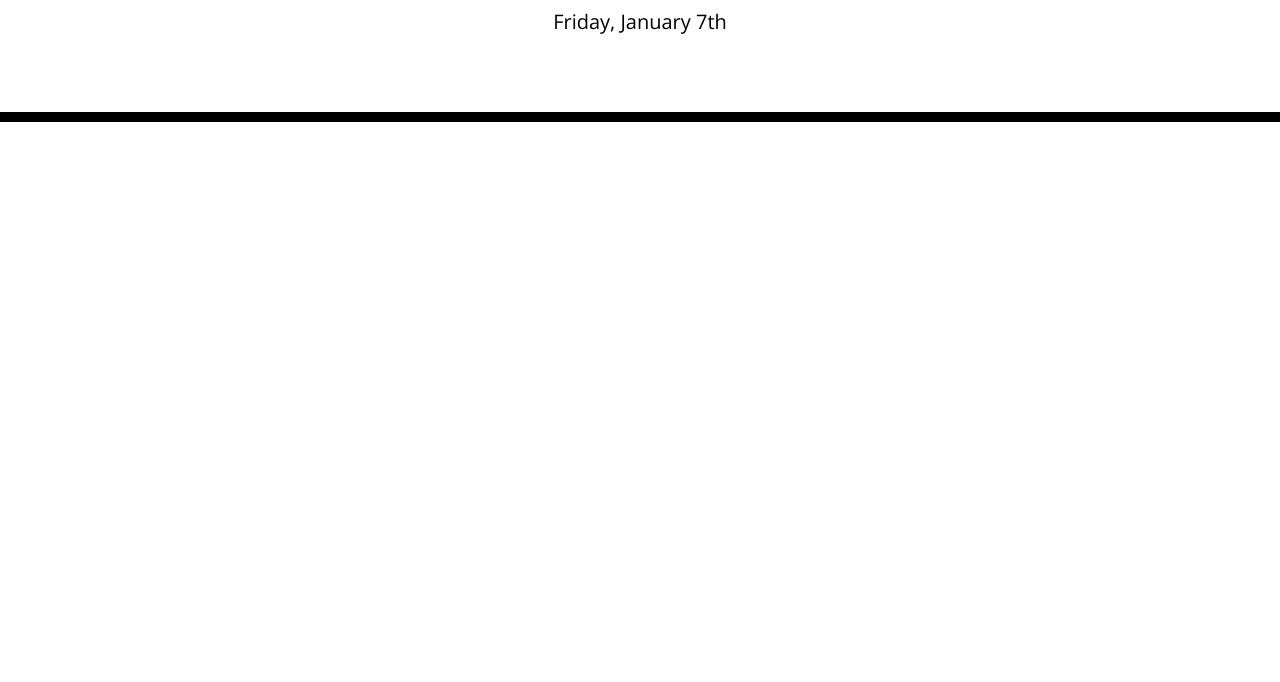
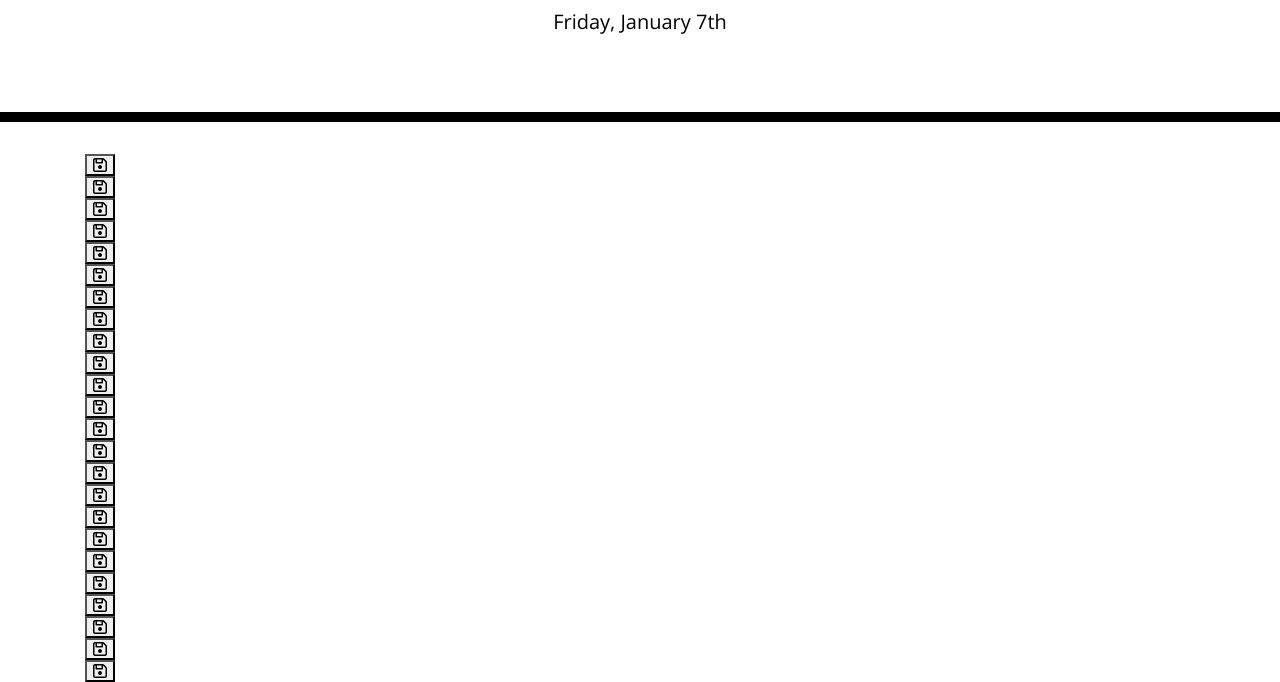
Before and after one commit to oliverlkelly/scheduler, a plain HTML site: page index.html in a window 1280 px wide. Shown: the part 182-864 px from the top of the page. Before the commit the page ends 800 px from the top, so only its background shows below. Drawn offline with nearby package versions, Linux system fonts and the light colour scheme.

Commit message:
adding fontawesome save button to each time block

```diff
--- a/assets/js/javascript.js
+++ b/assets/js/javascript.js
@@ -10,5 +10,7 @@ var fullDayHours =
 
 fullDayHours.forEach((i) => {
     var timetableBlock = $(`<form data-name="${i}"></form>`);
+    var saveButton = $(`<button class=saveButton><i class="far fa-save"></i></button>`);
+    timetableBlock.append(saveButton);
     $(".container").append(timetableBlock);
 });
--- a/index.html
+++ b/index.html
@@ -29,11 +29,11 @@
       <p id="currentDay" class="lead"></p>
     </header>
     <div class="container">
-      <!-- Timeblocks go here -->
     </div>
 
     <script src="https://cdnjs.cloudflare.com/ajax/libs/jquery/3.2.1/jquery.min.js"></script>
     <script src="https://cdnjs.cloudflare.com/ajax/libs/moment.js/2.24.0/moment.min.js"></script>
+    <script src="https://kit.fontawesome.com/caa34137e8.js" crossorigin="anonymous"></script>
     <script src="assets/js/javascript.js"></script>
   </body>
 </html>
```
